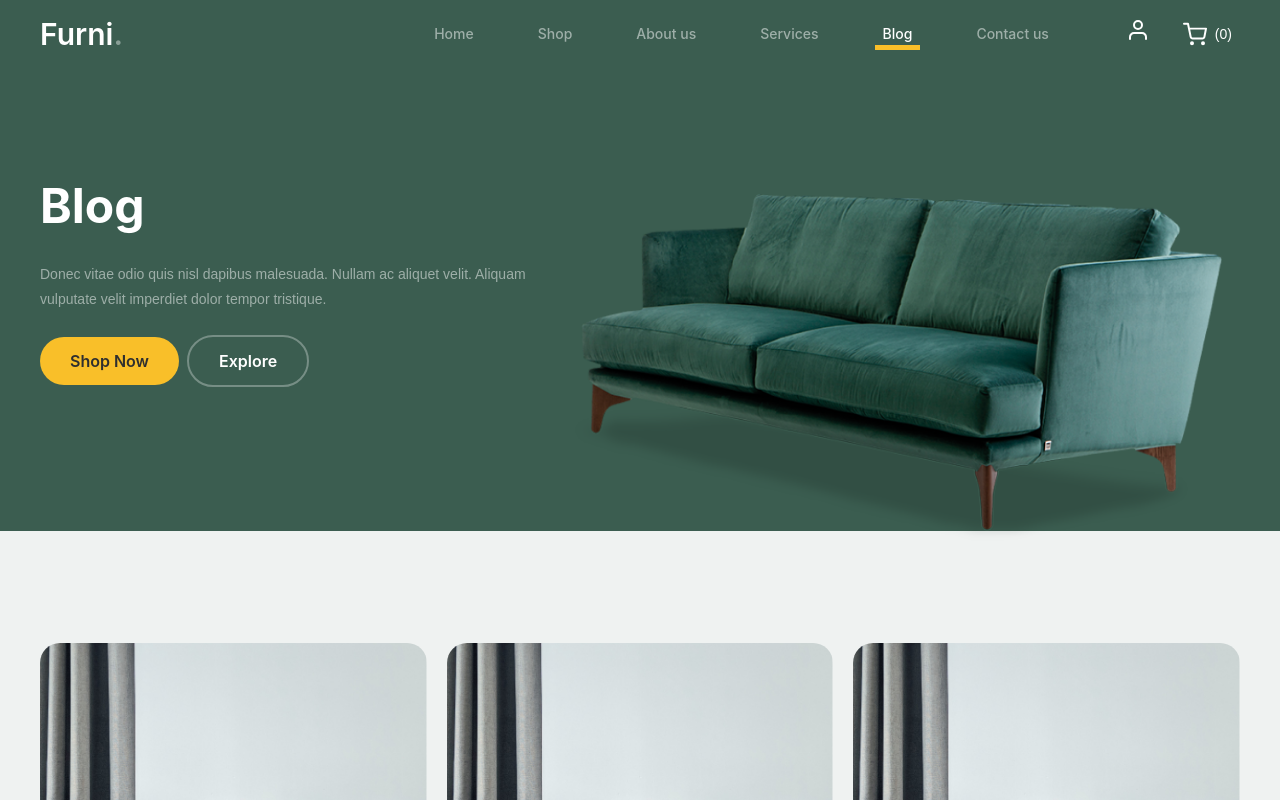
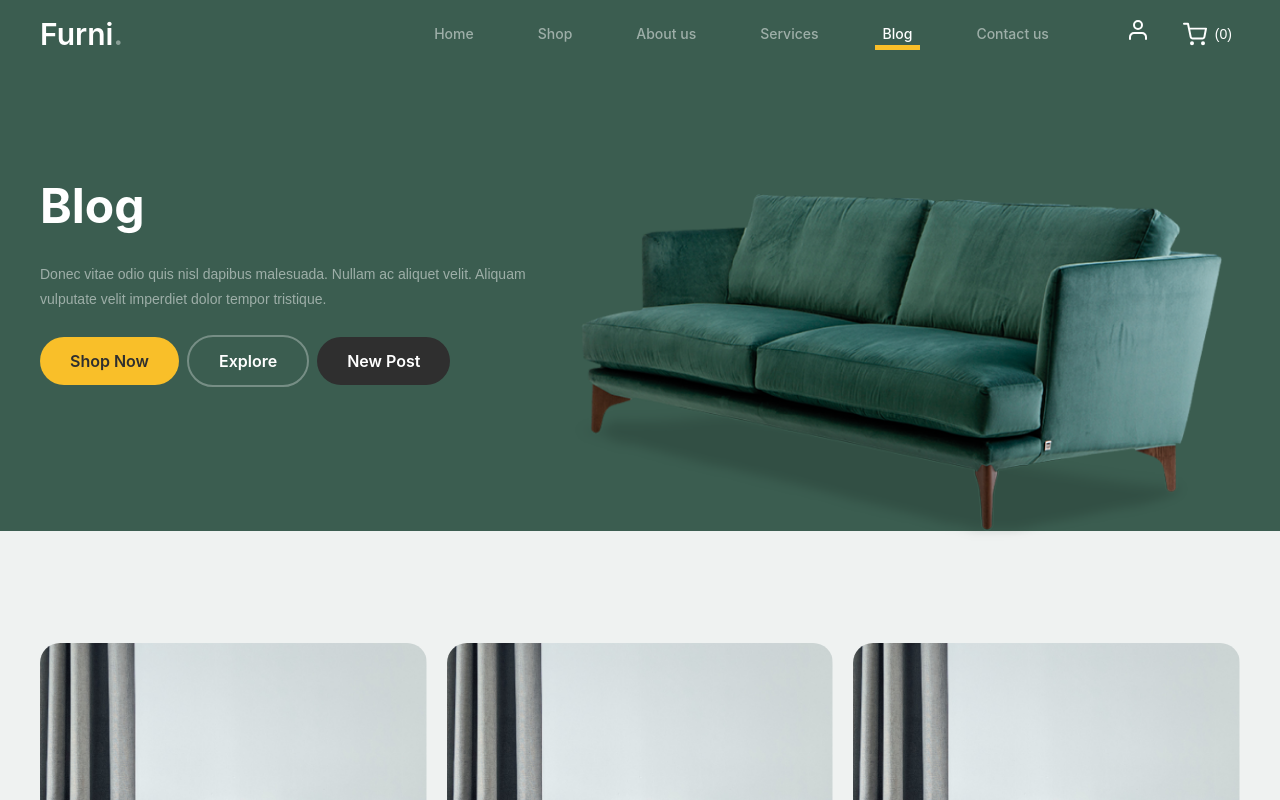
Before and after one commit to enamils/furnitures-react-project, a React (Vite) app in the folder frontend/: page /blog in a window 1280 px wide. Shown: the top 800 px of the page. Built offline with nearby package versions, Linux system fonts and the light colour scheme; no server answers; a web font is replaced by a local one.

Commit message:
feat: create new blog post page in the router

```diff
--- a/frontend/src/components/Hero/Hero.tsx
+++ b/frontend/src/components/Hero/Hero.tsx
@@ -4,7 +4,7 @@ import type {HeroType} from "../../types/heroType.ts";
 import heroImg from "../../assets/images/couch.png";
 import classes from "./Hero.module.css";
 
-const Hero: React.FC<HeroType> = ({title, text}) => {
+const Hero: React.FC<HeroType> = ({title, text, newPost}) => {
     return (
         <div className={classes.hero}>
             <div className="px-10 py-4">
@@ -16,6 +16,9 @@ const Hero: React.FC<HeroType> = ({title, text}) => {
                             <div>
                                 <Button as="link" to="/shop" label="Shop Now" className="mr-2" />
                                 <Button as="link" to="/contact" label="Explore" outlineButtonLink />
+                                {newPost && (
+                                    <Button as="link" to="/blog/new-post" label="New Post" className="ml-2" darkButtonLink />
+                                )}
                             </div>
                         </div>
                         <div className="w-full lg:w-7/12">
--- a/frontend/src/pages/Blog.tsx
+++ b/frontend/src/pages/Blog.tsx
@@ -1,16 +1,21 @@
 import * as React from "react";
+import {Outlet, useLocation} from "react-router-dom";
 import Hero from "../components/Hero/Hero.tsx";
 import PageContent from "../layout/PageContent.tsx";
 import BlogPost from "../components/BlogPost/BlogPost.tsx";
 
 const BlogPage: React.FC = () => {
+    const location = useLocation();
+    const isNewPostPage = location.pathname.includes('/new-post');
+
     return (
         <>
             <Hero
+                newPost
                 title="Blog"
                 text="Donec vitae odio quis nisl dapibus malesuada. Nullam ac aliquet velit. Aliquam vulputate velit imperdiet dolor tempor tristique." />
             <PageContent>
-                <BlogPost />
+                {isNewPostPage ? <Outlet /> : <BlogPost />}
             </PageContent>
         </>
     );
```
Also changed, not shown: frontend/src/App.tsx (+11 -1 lines), frontend/src/pages/NewBlogPost.tsx (added, +9 -0 lines).
